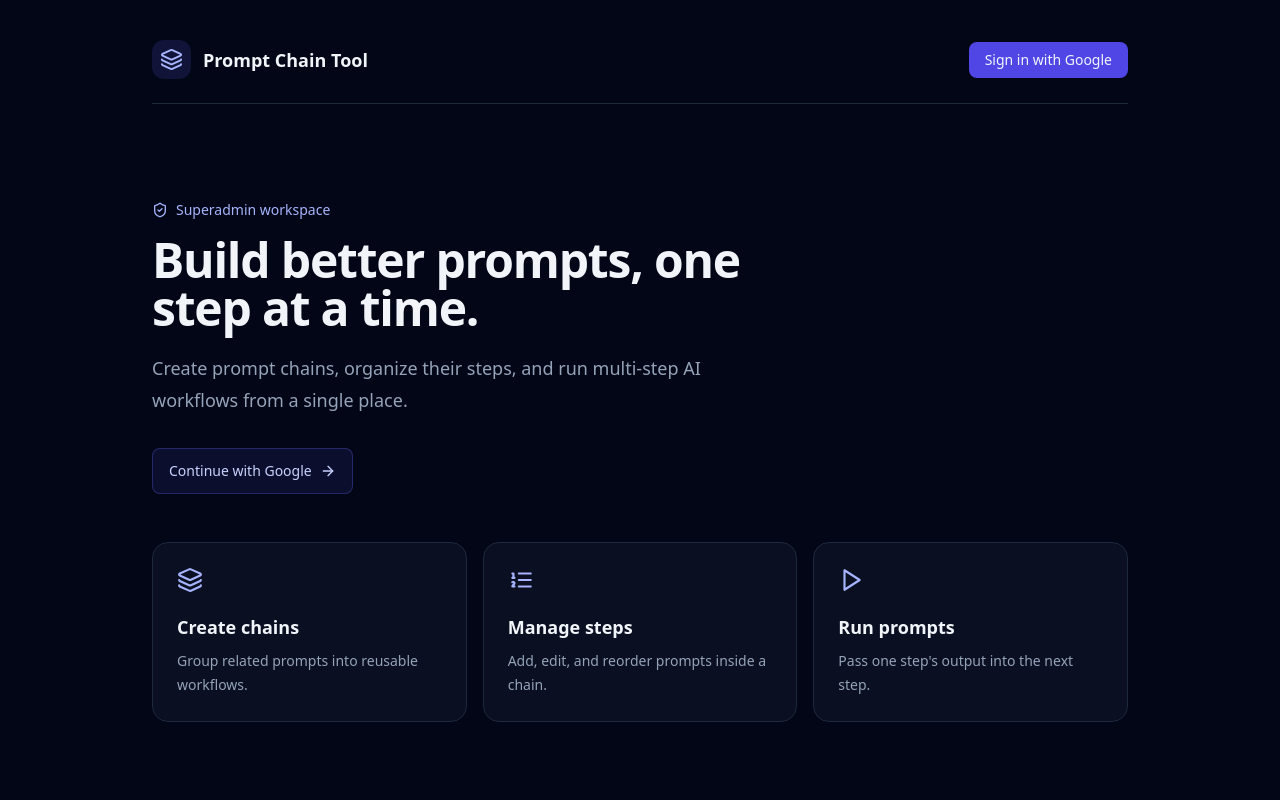
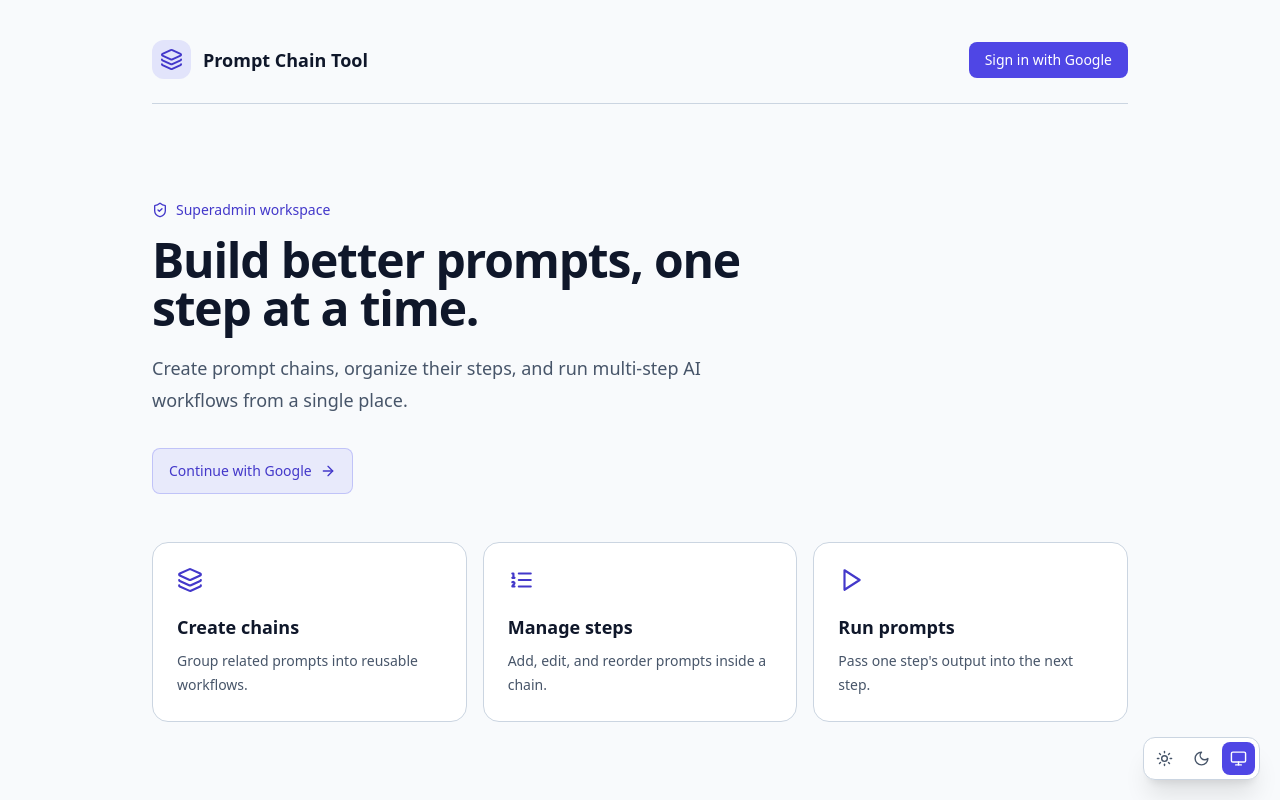
Before and after one commit to oyeprashar/prompt-chain-tool, a Next.js app: page / in a window 1280 px wide. Built offline with nearby package versions, Linux system fonts and the light colour scheme.

Commit message:
feat: add light dark and system theme support

```diff
--- a/src/app/layout.tsx
+++ b/src/app/layout.tsx
@@ -1,4 +1,5 @@
 import type { Metadata } from "next";
+import { ThemeSwitcher } from "@/components/theme-switcher";
 import "./globals.css";
 
 export const metadata: Metadata = {
@@ -6,10 +7,26 @@ export const metadata: Metadata = {
   description: "Create and manage multi-step AI prompt chains",
 };
 
+const themeScript = `(() => {
+  try {
+    const saved = localStorage.getItem("prompt-chain-theme");
+    const theme = saved === "light" || saved === "dark" ? saved : "system";
+    document.documentElement.dataset.theme = theme;
+    document.documentElement.dataset.resolvedTheme =
+      theme === "system"
+        ? (matchMedia("(prefers-color-scheme: dark)").matches ? "dark" : "light")
+        : theme;
+  } catch { document.documentElement.dataset.resolvedTheme = "dark"; }
+})();`;
+
 export default function RootLayout({ children }: Readonly<{ children: React.ReactNode }>) {
   return (
-    <html lang="en">
-      <body className="bg-slate-950 text-slate-100 antialiased">{children}</body>
+    <html lang="en" suppressHydrationWarning>
+      <head><script dangerouslySetInnerHTML={{ __html: themeScript }} /></head>
+      <body className="bg-slate-950 text-slate-100 antialiased">
+        {children}
+        <ThemeSwitcher />
+      </body>
     </html>
   );
 }
```
